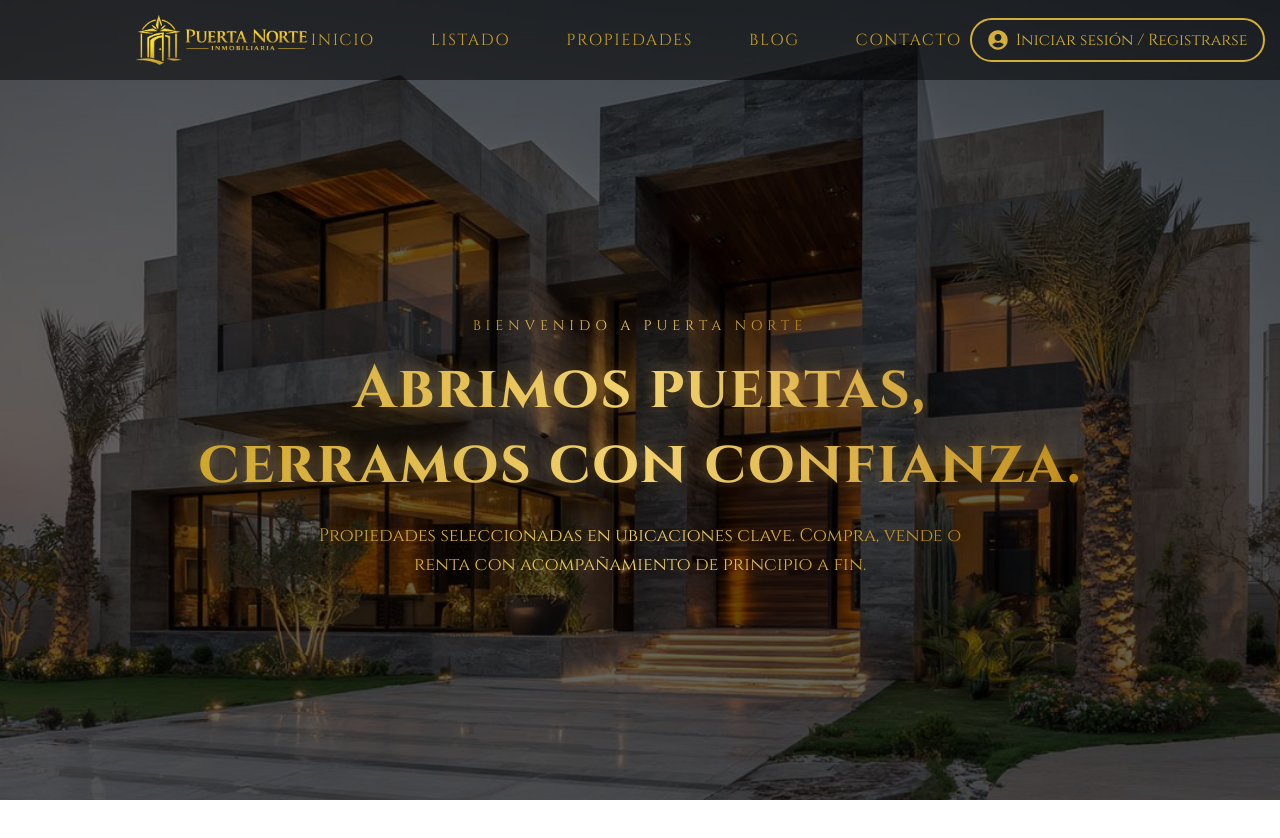
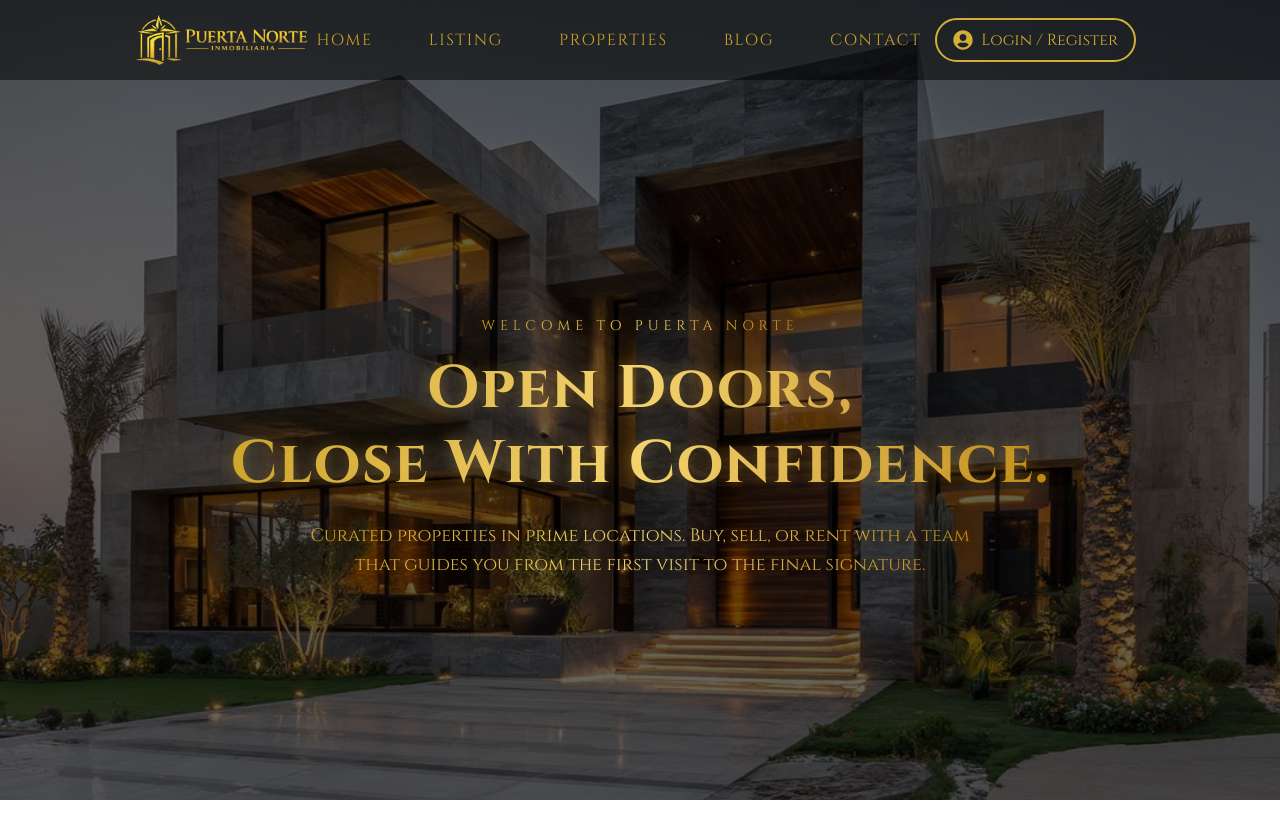
Before and after one commit to LuAn-LeOn/project_real_state, a Next.js app: page / in a window 1280 px wide. Shown: the top 838 px of the page. Built offline with nearby package versions, Linux system fonts and the light colour scheme.

Commit message:
[CHANGE] - Se realiza ajuste de estilos pa vista mobile

```diff
--- a/components/Home/Hero/Hero.tsx
+++ b/components/Home/Hero/Hero.tsx
@@ -2,7 +2,7 @@ import React from "react";
 import { cinzelFont } from "@/app/fonts";
 import { t, type Locale } from "@/src/i18n";
 
-const locale: Locale = "es";
+const locale: Locale = "en";
 const msg = t(locale);
 
 const Hero = () => {
--- a/components/Home/Navbar/MobileNav.tsx
+++ b/components/Home/Navbar/MobileNav.tsx
@@ -3,8 +3,9 @@ import Link from 'next/link';
 import { navLinks } from '@/constant/constant';
 import { CgClose } from 'react-icons/cg';
 import { t, type Locale } from "@/src/i18n";
+import { cinzelFont } from '@/app/fonts';
 
-const locale: Locale = "es";
+const locale: Locale = "en";
 const msg = t(locale);
 
 type Props = {
@@ -17,24 +18,48 @@ const MobileNav = ({ showNav, closeNav }: Props) => {
   return (
     <div>
       {/* Overlay */}
-      <div className={`transform ${navOpen} fixed transition-all duration-500 inset-0 z-1000 bg-black opacity-70 w-full h-screen`}>
+      <div className={`
+        transform
+        ${navOpen}
+        fixed
+        transition-all
+        duration-500
+        inset-0 z-1000
+        bg-black opacity-70
+        w-full
+        h-screen`
+      }>
       </div>
       {/* NavLinks */}
-      <div className={`text-yellow-500 ${navOpen} transform transition-all duration-500 delay-300 fixed flex justify-center
-        flex-col h-full w-[80%] sm:w-[60%] bg-black space-y-6 z-1000`}>
+      <div className={`${cinzelFont.className} ${navOpen} transform transition-all duration-500 delay-300 fixed flex justify-center
+        flex-col h-full w-[80%] sm:w-[60%] bg-black/10 backdrop-blur-md border-b border-white/10 space-y-6 z-1000`}>
         {navLinks.map((navLink) => {
           return (
             <Link
               key={navLink.id}
               href={navLink.url}
-              className="text-[20px] ml-12 border-b-[1.5px] pd-1 w-fit border-yellow-500 sm:text-[30px] font-medium hover:text-yellow-300 transition-colors"
+              className="
+                inline-block w-fit ml-6 pb-2
+                font-medium text-[#C9A227]
+                transition-colors duration-200
+                relative
+                after:content-[''] after:block
+                after:absolute after:left-0 after:bottom-0
+                after:h-0.5 after:w-0
+                after:bg-[#F2D675]
+                after:transition-all after:duration-200
+                after:rounded-full
+                hover:text-[#F2D675] hover:after:w-full
+                focus:text-[#F2D675] focus:after:w-full focus:outline-none
+                active:text-[#F2D675] active:after:w-full
+              "
             >
-              {msg.nav[navLink.key] as keyof typeof msg.nav}
+              {msg.nav[navLink.key as keyof typeof msg.nav]}
             </Link>
           )
         })}
         {/* Close area */}
-        <CgClose onClick={closeNav} className="absolute top-[0.7rem] right-[1.4rem] sm:w-8 sm:h-8 w-6 h-6 text-yellow-500"/>
+        <CgClose onClick={closeNav} className="absolute top-[0.7rem] right-[1.4rem] sm:w-8 sm:h-8 w-6 h-6 text-[#C9A227]"/>
       </div>
     </div>
   )
--- a/components/Home/Navbar/Nav.tsx
+++ b/components/Home/Navbar/Nav.tsx
@@ -7,7 +7,7 @@ import { cinzelFont } from "@/app/fonts";
 import { navLinks } from '@/constant/constant';
 import { t, type Locale } from "@/src/i18n";
 
-const locale: Locale = "es";
+const locale: Locale = "en";
 const msg = t(locale);
 
 
@@ -71,7 +71,7 @@ const Nav = ({ openNav }: Props) => {
                     after:transition-all after:duration-200
                     hover:after:w-full
                   ">
-                  {msg.nav[navLink.key] as keyof typeof msg.nav}
+                  {msg.nav[navLink.key as keyof typeof msg.nav]}
                 </Link>
               ))}
             </div>
--- a/tailwind.config.ts
+++ b/tailwind.config.ts
@@ -11,6 +11,9 @@ const config: Config = {
       fontFamily: {
         cinzel: ["var(--font-cinzel)", "serif"],
       },
+      zindex: {
+        '1000': '1000',
+      },
     },
   },
   plugins: [],
```
